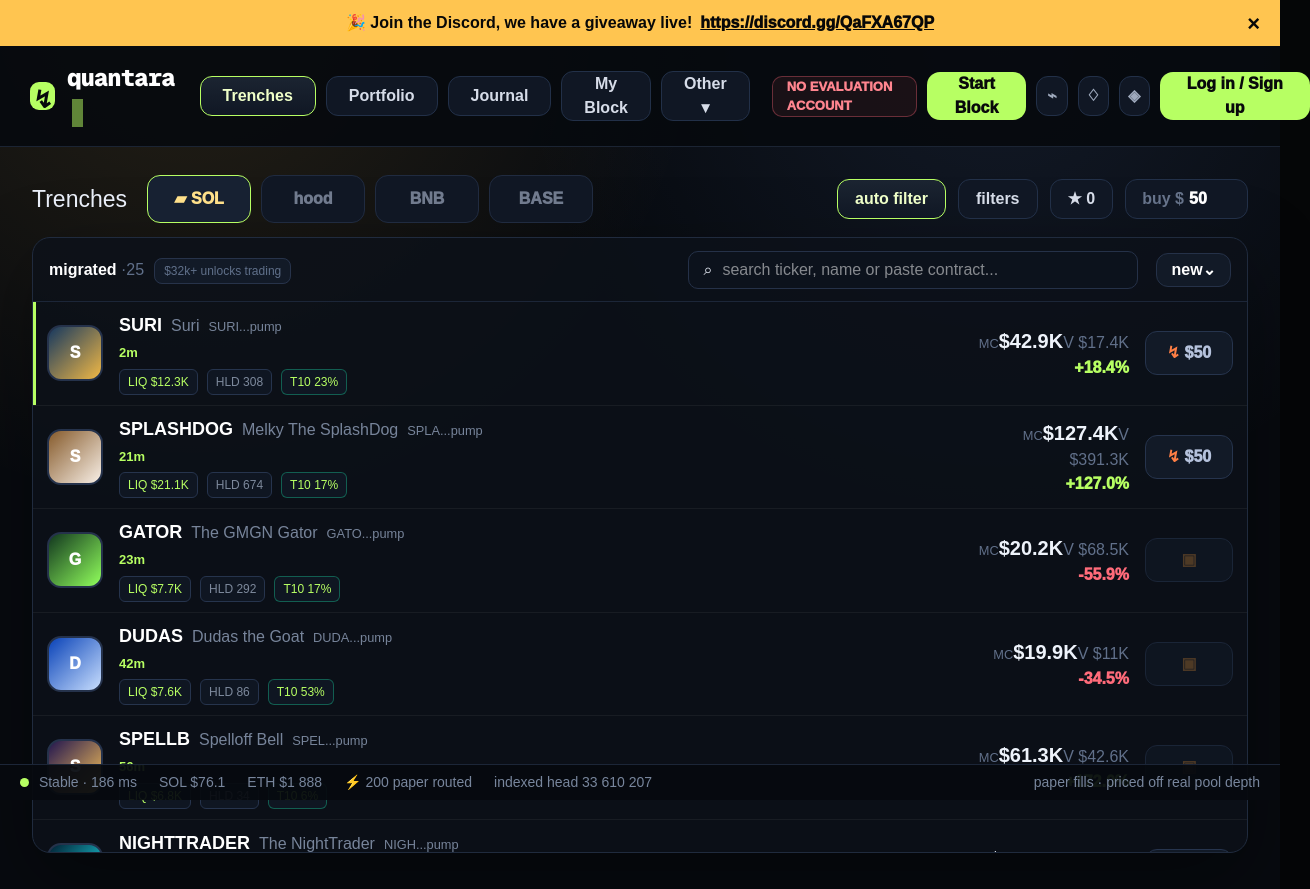
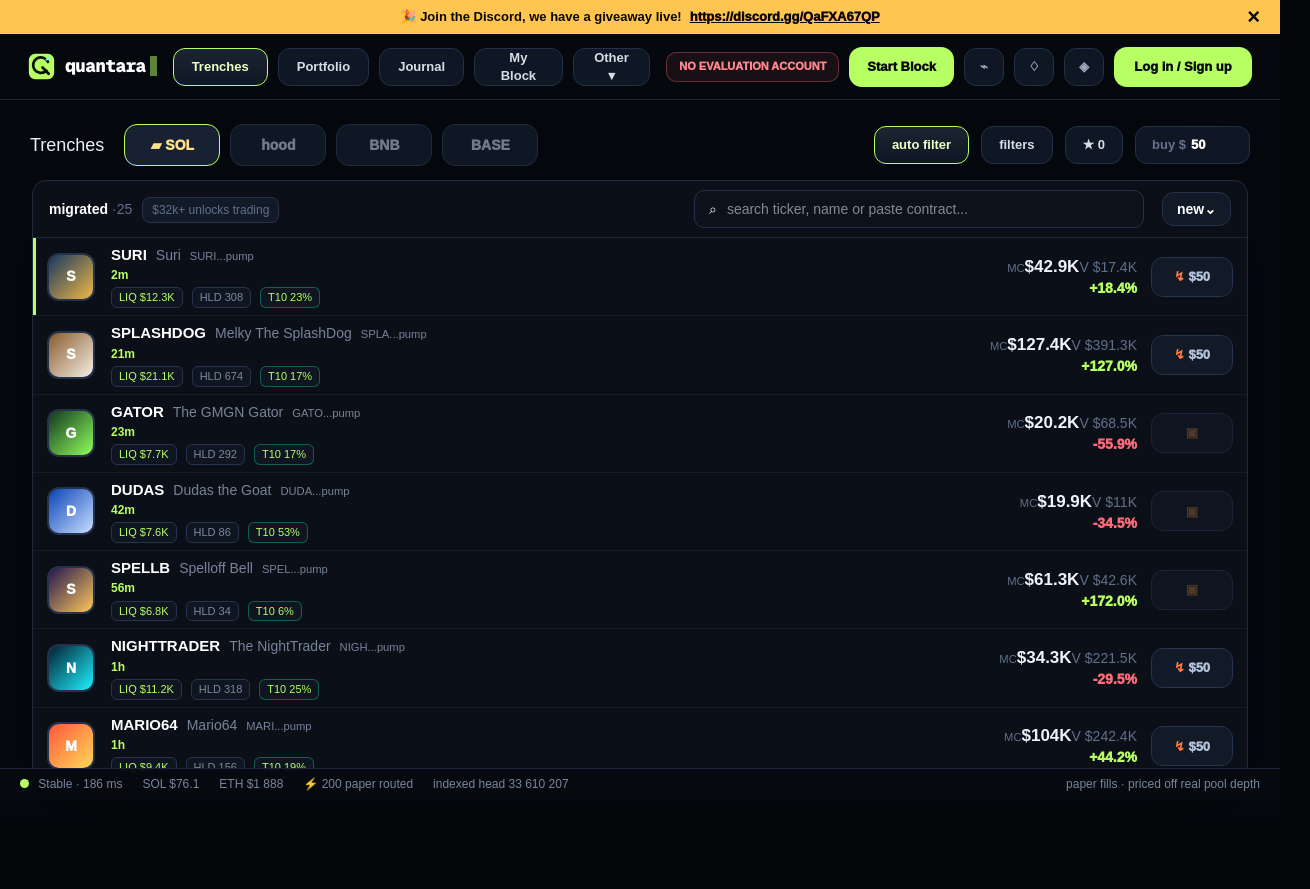
Before and after one commit to jadoreblessed/Quantara, a Next.js app: page /app in a window 1280 px wide. Shown: the whole page, 1310 px wide, since content can reach past the window. After the commit the page ends 823 px from the top, so only its background shows below. Built offline with nearby package versions, Linux system fonts and the light colour scheme.

Commit message:
Refine app density and Quantara branding

```diff
--- a/src/app/app/page.tsx
+++ b/src/app/app/page.tsx
@@ -2,6 +2,7 @@
 
 import Link from "next/link";
 import { useMemo, useState } from "react";
+import { QuantaraMark } from "@/components/quantara-mark";
 
 type Token = {
   ticker: string;
@@ -54,7 +55,7 @@ export default function AppPage() {
 
       <header className="app-chrome">
         <Link className="app-brand" href="/">
-          <span>↯</span>
+          <QuantaraMark className="app-brand-mark" />
           <b>quantara</b>
         </Link>
         <nav aria-label="App navigation">
--- a/src/app/globals.css
+++ b/src/app/globals.css
@@ -50,8 +50,8 @@
 .bf-wrap { max-width: 1080px; margin: 0 auto; padding: 0 24px; }
 
 .bf-btn { display: inline-flex; align-items: center; justify-content: center; gap: 9px; padding: 14px 26px; border: 0; border-radius: 10px; font-family: "Instrument Sans", var(--font-geist-sans), sans-serif; font-size: 15px; font-weight: 600; font-variant-numeric: tabular-nums; white-space: nowrap; cursor: pointer; transition: transform .15s,box-shadow .15s,border-color .15s,background .15s,color .15s; }
-.bf-btn-accent { color: #101a06; background: var(--bf-accent); }
-.bf-btn-accent:hover { background: var(--bf-accent-hot); box-shadow: 0 12px 34px -8px rgba(183,255,99,.5); transform: translateY(-1px); }
+.bf-btn-accent { color: #071005 !important; background: #91cf48; box-shadow: inset 0 0 0 1px rgba(217,255,174,.16); }
+.bf-btn-accent:hover { background: #a3df57; box-shadow: 0 12px 30px -10px rgba(145,207,72,.38); transform: translateY(-1px); }
 .bf-btn-accent:active { box-shadow: none; transform: translateY(1px); }
 .bf-btn-ghost { color: var(--bf-mute); border: 1px solid var(--bf-edge); background: transparent; }
 .bf-btn-ghost:hover { color: var(--bf-text); border-color: rgba(150,168,200,.34); }
@@ -66,9 +66,10 @@
 .bf-nav-in { display: flex; align-items: center; justify-content: space-between; height: 64px; }
 .bf-logo { display: inline-flex; align-items: center; gap: 10px; font-family: "IBM Plex Mono",var(--font-geist-mono),monospace; font-size: 17px; font-weight: 600; letter-spacing: .01em; }
 .bf-logo-mark, .bf-logo-mark svg { display: block; width: 22px; height: 22px; flex: none; }
-.bf-logo-mark svg > rect { fill: var(--bf-accent); stroke: none; }
-.bf-logo-mark svg g { fill: none; stroke: var(--bf-ink); }
-.bf-logo-mark svg g rect, .bf-logo-mark svg g line { stroke-width: 7; stroke-linecap: round; }
+.quantara-mark-bg { fill: var(--bf-accent, var(--gold)); }
+.quantara-mark-ring, .quantara-mark-cut, .quantara-mark-signal { fill: none; stroke-linecap: round; stroke-linejoin: round; }
+.quantara-mark-ring, .quantara-mark-cut { stroke: #071005; stroke-width: 6.5; }
+.quantara-mark-signal { stroke: var(--cyan); stroke-width: 5; }
 .bf-cursor { display: inline-block; width: 9px; height: 19px; margin-left: 2px; vertical-align: -3px; background: var(--bf-accent); animation: bf-blink 1.15s steps(1) infinite; }
 @keyframes bf-blink { 50% { opacity: 0; } }
 .bf-socials { display: inline-flex; align-items: center; gap: 10px; margin-right: auto; margin-left: 14px; color: var(--bf-accent); }
@@ -1695,22 +1696,22 @@ svg {
   min-height: 100vh;
   padding-bottom: 36px;
   color: #e9eef8;
-  background:
-    radial-gradient(circle at 15% 0%, rgba(255,192,68,.12), transparent 32rem),
-    radial-gradient(circle at 78% 4%, rgba(120,165,255,.1), transparent 30rem),
-    #070a0f;
+  background: #05080d;
+  font-size: 14px;
+  line-height: 1.35;
 }
 
 .discord-strip {
   position: relative;
-  min-height: 46px;
+  min-height: 34px;
   display: flex;
   align-items: center;
   justify-content: center;
   gap: 8px;
-  padding: 8px 48px;
+  padding: 6px 48px;
   color: #080808;
   background: #ffc550;
+  font-size: 13px;
   font-weight: 800;
 }
 
@@ -1730,10 +1731,10 @@ svg {
 .app-chrome {
   display: grid;
   grid-template-columns: auto 1fr auto;
-  gap: 22px;
-  align-items: center;
-  min-height: 82px;
-  padding: 14px 30px;
+  gap: 16px;
+  align-items: center;
+  min-height: 66px;
+  padding: 9px 28px;
   border-bottom: 1px solid #1b2433;
   background: rgba(6, 9, 14, .9);
 }
@@ -1741,31 +1742,28 @@ svg {
 .app-brand {
   display: flex;
   align-items: center;
-  gap: 12px;
+  gap: 10px;
   color: white;
   font-family: var(--font-geist-mono), monospace;
-  font-size: 24px;
+  font-size: 18px;
   font-weight: 900;
   letter-spacing: -.04em;
 }
 
-.app-brand span {
-  width: 28px;
-  height: 28px;
-  display: grid;
-  place-items: center;
-  border-radius: 9px;
-  color: #06080c;
-  background: var(--gold);
+.app-brand-mark {
+  display: block;
+  width: 27px;
+  height: 27px;
+  flex: none;
 }
 
 .app-brand b::after {
   content: "";
   display: inline-block;
-  width: 11px;
-  height: 28px;
-  margin-left: 5px;
-  vertical-align: -5px;
+  width: 7px;
+  height: 20px;
+  margin-left: 4px;
+  vertical-align: -4px;
   background: var(--gold);
   animation: cursor-blink 1.1s steps(2) infinite;
 }
@@ -1786,16 +1784,17 @@ svg {
 .icon-button,
 .buy-size,
 .login-button {
-  min-height: 40px;
+  min-height: 38px;
   border: 1px solid #223048;
   border-radius: 12px;
   color: #d6dce8;
   background: #101724;
   font-weight: 850;
+  font-size: 13px;
 }
 
 .app-chrome nav button {
-  padding: 0 22px;
+  padding: 0 18px;
 }
 
 .app-chrome nav button.active,
@@ -1812,13 +1811,13 @@ svg {
 .status-pill {
   display: inline-flex;
   align-items: center;
-  min-height: 34px;
-  padding: 0 14px;
+  min-height: 30px;
+  padding: 0 12px;
   border: 1px solid rgba(255,102,117,.35);
   border-radius: 10px;
   color: #ff858f;
   background: rgba(255,102,117,.08);
-  font-size: 13px;
+  font-size: 11px;
   font-weight: 950;
   text-transform: uppercase;
 }
@@ -1826,26 +1825,27 @@ svg {
 .start-block,
 .login-button,
 .create-account {
-  min-height: 46px;
-  padding: 0 22px;
+  min-height: 40px;
+  padding: 0 18px;
   border: 0;
   border-radius: 13px;
   color: #08090b;
   background: var(--gold);
   font-weight: 950;
+  font-size: 13px;
 }
 
 .icon-button {
-  width: 46px;
+  width: 40px;
   color: #9faabd;
 }
 
 .login-button {
-  min-width: 150px;
+  min-width: 138px;
 }
 
 .app-body {
-  padding: 28px 32px 0;
+  padding: 24px 30px 0;
 }
 
 .market-toolbar {
@@ -1856,7 +1856,7 @@ svg {
 
 .market-toolbar h1 {
   margin: 0 8px 0 0;
-  font-size: 23px;
+  font-size: 18px;
 }
 
 .chain-tabs {
@@ -1865,14 +1865,14 @@ svg {
 }
 
 .chain-tabs button {
-  min-width: 104px;
-  min-height: 48px;
-  padding: 0 20px;
+  min-width: 96px;
+  min-height: 42px;
+  padding: 0 18px;
   border: 1px solid #202b40;
   border-radius: 13px;
   color: #d9e0eb;
   background: #101724;
-  font-size: 16px;
+  font-size: 14px;
   font-weight: 950;
 }
 
@@ -1915,7 +1915,7 @@ svg {
   width: min(1376px, calc(100vw - 64px));
   margin: 14px auto 0;
   border: 1px solid #202b3e;
-  border-radius: 18px;
+  border-radius: 14px;
   background: rgba(12, 17, 25, .86);
   box-shadow: 0 28px 80px rgba(0,0,0,.34);
   overflow: hidden;
@@ -1926,8 +1926,8 @@ svg {
   grid-template-columns: 1fr minmax(300px, 450px) auto;
   gap: 18px;
   align-items: center;
-  min-height: 64px;
-  padding: 12px 16px;
+  min-height: 56px;
+  padding: 9px 16px;
   border-bottom: 1px solid #1c2638;
 }
 
@@ -1995,11 +1995,11 @@ svg {
 .token-row {
   position: relative;
   display: grid;
-  grid-template-columns: 56px 1fr 160px 88px;
-  gap: 16px;
-  align-items: center;
-  min-height: 90px;
-  padding: 10px 14px;
+  grid-template-columns: 50px 1fr 150px 82px;
+  gap: 14px;
+  align-items: center;
+  min-height: 72px;
+  padding: 7px 14px;
   border-bottom: 1px solid rgba(255,255,255,.055);
   transition: background .16s ease, transform .16s ease;
 }
@@ -2019,12 +2019,12 @@ svg {
 }
 
 .token-avatar {
-  width: 56px;
-  height: 56px;
+  width: 48px;
+  height: 48px;
   display: grid;
   place-items: center;
   border: 2px solid #25324b;
-  border-radius: 14px;
+  border-radius: 12px;
   color: white;
   background: linear-gradient(135deg, #16385f, #f0b846);
   font-weight: 950;
@@ -2046,7 +2046,7 @@ svg {
 
 .token-main b {
   color: white;
-  font-size: 18px;
+  font-size: 15px;
 }
 
 .token-main span,
@@ -2055,9 +2055,9 @@ svg {
 }
 
 .token-main p {
-  margin: 4px 0 6px;
+  margin: 2px 0 4px;
   color: var(--green);
-  font-size: 13px;
+  font-size: 12px;
   font-weight: 850;
 }
 
@@ -2067,12 +2067,12 @@ svg {
 }
 
 .token-tags span {
-  padding: 3px 8px;
+  padding: 2px 7px;
   border: 1px solid #26344d;
   border-radius: 6px;
   color: #7d899c;
   background: #0f1622;
-  font-size: 12px;
+  font-size: 11px;
 }
 
 .token-tags span:first-child {
@@ -2095,7 +2095,7 @@ svg {
 
 .token-metrics b {
   color: #eef3fb;
-  font-size: 20px;
+  font-size: 17px;
 }
 
 .token-metrics em {
@@ -2108,12 +2108,13 @@ svg {
 .negative { color: var(--red); }
 
 .buy-token {
-  min-height: 44px;
+  min-height: 40px;
   border: 1px solid #26344d;
   border-radius: 12px;
   color: #b5c2dc;
   background: #121a27;
   font-weight: 950;
+  font-size: 13px;
 }
 
 .buy-token:not(.locked)::first-letter {
@@ -2133,13 +2134,13 @@ svg {
   z-index: 20;
   display: flex;
   align-items: center;
-  gap: 22px;
-  min-height: 36px;
+  gap: 20px;
+  min-height: 32px;
   padding: 0 20px;
   border-top: 1px solid #1c2638;
   color: #78869d;
   background: rgba(7, 10, 15, .94);
-  font-size: 14px;
+  font-size: 12px;
 }
 
 .app-status i {
--- a/src/app/page.tsx
+++ b/src/app/page.tsx
@@ -2,6 +2,7 @@
 
 import Link from "next/link";
 import { useEffect, useState } from "react";
+import { QuantaraMark } from "@/components/quantara-mark";
 
 const tiers = [
   { size: "$1,000", note: "evaluation block", target: "$2,000", loss: "$800", split: "90%", price: "$99 · start" },
@@ -12,14 +13,7 @@ const tiers = [
 function Logo() {
   return (
     <span className="bf-logo-mark" aria-hidden="true">
-      <svg viewBox="0 0 72 72">
-        <rect width="72" height="72" rx="17" />
-        <g transform="translate(36,36) rotate(-45)">
-          <rect x="-27" y="-9" width="24" height="18" rx="9" />
-          <rect x="3" y="-9" width="24" height="18" rx="9" />
-          <line x1="-9" y1="0" x2="9" y2="0" />
-        </g>
-      </svg>
+      <QuantaraMark />
     </span>
   );
 }
--- /dev/null
+++ b/src/components/quantara-mark.tsx
@@ -0,0 +1,22 @@
+type QuantaraMarkProps = {
+  className?: string;
+};
+
+export function QuantaraMark({ className = "" }: QuantaraMarkProps) {
+  return (
+    <svg
+      className={`quantara-mark ${className}`.trim()}
+      viewBox="0 0 64 64"
+      role="img"
+      aria-label="Quantara"
+    >
+      <rect className="quantara-mark-bg" x="2" y="2" width="60" height="60" rx="15" />
+      <path
+        className="quantara-mark-ring"
+        d="M43.5 42.2A18.5 18.5 0 1 1 47.4 21"
+      />
+      <path className="quantara-mark-cut" d="M34.5 34.5 49 49" />
+      <path className="quantara-mark-signal" d="M44.5 15.5 49.5 10.5" />
+    </svg>
+  );
+}
```
Also changed, not shown: src/app/icon.svg (added).
